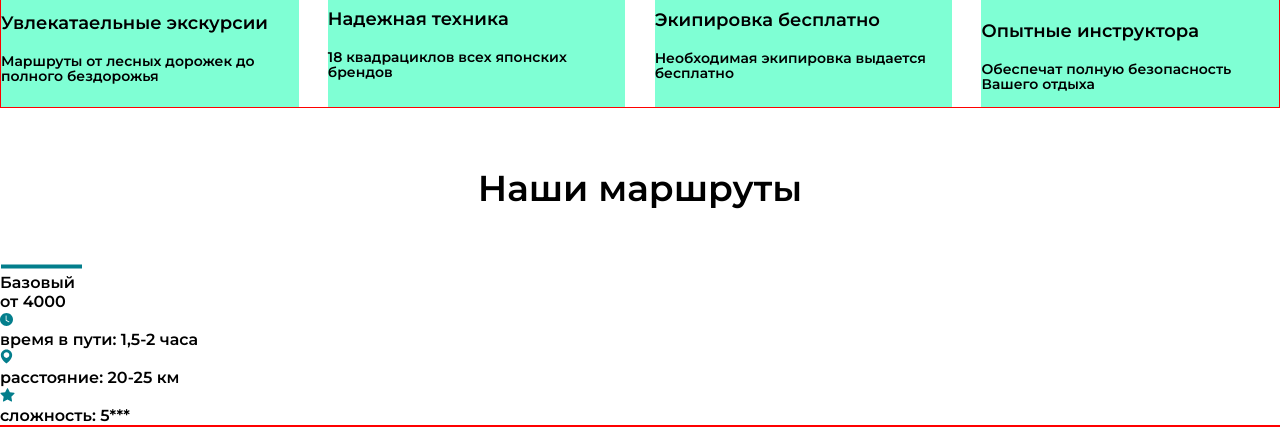
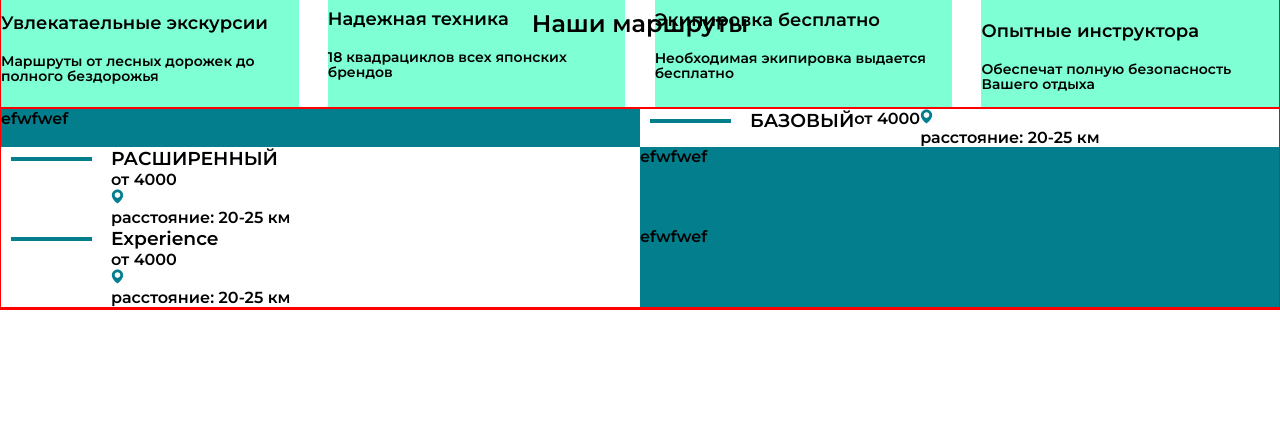
Before and after one commit to ivandubrouski/quad-bike-project, a plain HTML site: page index.html in a window 1280 px wide. Shown: the part 850-1277 px from the top of the page. After the commit the page ends 1160 px from the top, so only its background shows below. Drawn offline with Linux system fonts and the light colour scheme.

Commit message:
lesson-3

```diff
--- a/index.html
+++ b/index.html
@@ -5,6 +5,7 @@
     <meta name="viewport" content="width=device-width, initial-scale=1.0" />
     <link rel="preconnect" href="https://fonts.googleapis.com" />
     <link rel="preconnect" href="https://fonts.gstatic.com" crossorigin />
+    <!-- <link rel="stylesheet" href="path/to/font-awesome/css/font-awesome.min.css"> -->
     <link
       href="https://fonts.googleapis.com/css2?family=Montserrat:wght@600&display=swap"
       rel="stylesheet"
@@ -41,7 +42,9 @@
                 </ul>
               </nav>
               <div class="header__contacts">
-                <a class="header__phone" href="tel:+79212833326">+7 928 333 26</a>
+                <a class="header__phone" href="tel:+79212833326"
+                  >+7 928 333 26</a
+                >
                 <button class="header__call">Перезвоните мне</button>
               </div>
             </div>
@@ -64,13 +67,15 @@
                 width="31"
                 height="31"
                 viewBox="0 0 31 31"
-                fill="none">
+                fill="none"
+              >
                 <circle cx="15.5" cy="15.5" r="15.5" fill="white" />
                 <path
                   fill-rule="evenodd"
                   clip-rule="evenodd"
                   d="M8 16C8 15.8674 8.05268 15.7402 8.14645 15.6465C8.24021 15.5527 8.36739 15.5 8.5 15.5H20.293L17.146 12.354C17.0521 12.2601 16.9994 12.1328 16.9994 12C16.9994 11.8672 17.0521 11.7399 17.146 11.646C17.2399 11.5521 17.3672 11.4994 17.5 11.4994C17.6328 11.4994 17.7601 11.5521 17.854 11.646L21.854 15.646C21.9006 15.6925 21.9375 15.7476 21.9627 15.8084C21.9879 15.8691 22.0009 15.9342 22.0009 16C22.0009 16.0658 21.9879 16.1309 21.9627 16.1916C21.9375 16.2524 21.9006 16.3076 21.854 16.354L17.854 20.354C17.7601 20.4479 17.6328 20.5006 17.5 20.5006C17.3672 20.5006 17.2399 20.4479 17.146 20.354C17.0521 20.2601 16.9994 20.1328 16.9994 20C16.9994 19.8672 17.0521 19.7399 17.146 19.646L20.293 16.5H8.5C8.36739 16.5 8.24021 16.4473 8.14645 16.3536C8.05268 16.2598 8 16.1326 8 16Z"
-                  fill="#037E8C"/>
+                  fill="#037E8C"
+                />
               </svg>
             </button>
           </div>
@@ -83,8 +88,8 @@
           <div class="advantages__wrapper">
             <div class="advantages__item">
               <div class="advantages__images">
-                <img src="src/images/forest.svg" alt="">
-                <img src="src/images/circle.svg" alt="">
+                <img src="src/images/forest.svg" alt="" />
+                <img src="src/images/circle.svg" alt="" />
               </div>
               <h4 class="advantages__title">Увлекатаельные экскурсии</h4>
               <p class="advantages__text">
@@ -93,8 +98,8 @@
             </div>
             <div class="advantages__item">
               <div class="advantages__images">
-                <img src="src/images/moto.svg" alt="">
-                <img src="src/images/circle.svg" alt="">
+                <img src="src/images/moto.svg" alt="" />
+                <img src="src/images/circle.svg" alt="" />
               </div>
               <h4 class="advantages__title">Надежная техника</h4>
               <p class="advantages__text">
@@ -103,8 +108,8 @@
             </div>
             <div class="advantages__item">
               <div class="advantages__images">
-                <img src="src/images/ecip.svg" alt="">
-                <img src="src/images/circle.svg" alt="">
+                <img src="src/images/ecip.svg" alt="" />
+                <img src="src/images/circle.svg" alt="" />
               </div>
               <h4 class="advantages__title">Экипировка бесплатно</h4>
               <p class="advantages__text">
@@ -113,8 +118,8 @@
             </div>
             <div class="advantages__item">
               <div class="advantages__images">
-               <img src="src/images/instructor.svg" alt="">
-               <img src="src/images/circle.svg" alt="">
+                <img src="src/images/instructor.svg" alt="" />
+                <img src="src/images/circle.svg" alt="" />
               </div>
               <h4 class="advantages__title">Опытные инструктора</h4>
               <p class="advantages__text">
@@ -125,43 +130,55 @@
         </div>
       </sectiion>
       <section class="routs">
-        <div class="routs__basic">
-          <h5 class="routs__basic__title">Наши маршруты</h5>
-          <div class="basix__wrapper">
-            <div class="basic__info">
-                <div class="basic__line">
-                  <img src="src/images/Line 1.svg" alt="">
+        <div class="container">
+          <div class="routs__wrapper">
+            <h2 class="routs__title">Наши маршруты</h2>
+            <div class="routs__section">
+              <div class="routs__info routs__info_revers">
+                <h3 class="routs__subtitle">БАЗОВЫЙ</h3>
+                <div class="routs__price">от 4000</div>
+                <div class="routs__desc">
+                  <div class="">
+                    <img src="src/images/distance.svg" alt="" />
+                    <p class="basic__item__description">
+                      расстояние: <span>20-25 км</span>
+                    </p>
+                  </div>
                 </div>
-                <div class="basic__name">Базовый</div>
-                <div class="basic__price">от 4000 </div>
-              <div class="basic__items">
-                <div class="basic__item__time">
-                  <img src="src/images/time.svg" alt="">
-                  <p class="basic__item__description">время в пути: <span>1,5-2 часа</span></p>
+              </div>
+              <div class="routs__slider">efwfwef</div>
+            </div>
+            <div class="routs__section routs__section_revers">
+              <div class="routs__info">
+                <h3 class="routs__subtitle">РАСШИРЕННЫЙ</h3>
+                <div class="routs__price">от 4000</div>
+                <div class="routs__desc">
+                  <div class="">
+                    <img src="src/images/distance.svg" alt="" />
+                    <p class="basic__item__description">
+                      расстояние: <span>20-25 км</span>
+                    </p>
+                  </div>
                 </div>
-                <div class="basic__item__distance">
-                  <img src="src/images/distance.svg" alt="">
-                  <p class="basic__item__description">расстояние: <span>20-25 км</span></p>
+              </div>
+              <div class="routs__slider">efwfwef</div>
+            </div>
+            <div class="routs__section">
+              <div class="routs__info">
+                <h3 class="routs__subtitle">Experience</h3>
+                <div class="routs__price">от 4000</div>
+                <div class="routs__desc">
+                  <div class="">
+                    <img src="src/images/distance.svg" alt="" />
+                    <p class="basic__item__description">
+                      расстояние: <span>20-25 км</span>
+                    </p>
+                  </div>
                 </div>
-                <div class="basic__item__complication">
-                  <img src="src/images/complication.svg" alt="">
-                  <p class="basic__item__description">сложность: <span>5***</span></p>
-                </div>
-            </div>
-
-
-
-            </div>
-            <div class="basic__slider">
-
+              </div>
+              <div class="routs__slider">efwfwef</div>
             </div>
           </div>
-        </div>
-        <div class="routs__extended">
-
-        </div>
-        <div class="routs__experience">
-
         </div>
       </section>
     </main>
@@ -170,6 +187,5 @@
         <div class="footer__wrapper"></div>
       </div>
     </footer>
-
   </body>
 </html>
--- a/src/styles/index.css
+++ b/src/styles/index.css
@@ -35,7 +35,7 @@ i {
 }
 
 .background-wrapper {
-  background-image: url("src/images/bg-image.png");
+  background-image: url(../images/bg-image.png);
   background-repeat: no-repeat;
   background-position: center;
   background-size: cover;
@@ -48,6 +48,7 @@ i {
 }
 
 .header {
+  /* position: fixed; */
   width: 100%;
 }
 
@@ -150,8 +151,6 @@ i {
   margin-right: 32px;
 }
 
-
-
 /*=============MAIN=================*/
 
 .advantages__item {
@@ -172,8 +171,7 @@ margin-bottom: 20px;
   font-size: 14px;
   line-height: 108.7%;
   margin-bottom: 15px;
-rgba(18, 18, 20, 1)
-
+  /* rgba(18, 18, 20, 1) */
 }
 
 .advantages__wrapper {
@@ -204,7 +202,6 @@ rgba(18, 18, 20, 1)
   left: -28px;
 }
 
-
 /* h1
 
 .header
@@ -215,18 +212,66 @@ a[href$="https://kyfar"] {
 
 } */
 
-
-.routs__basic__title{
+.routs__basic__title {
   font-weight: 700;
   font-size: 36px;
   line-height: 130%;
-padding-top: 57px ;
+  padding-top: 57px;
   display: block;
   margin: 0 auto;
   padding-bottom: 42px;
   text-align: center;
 }
 
-.basic__line{
+.basic__line {
   display: inline;
 }
+
+.routs__info {
+  position: relative;
+  width: 50%;
+  padding-left: 110px;
+}
+
+.routs__wrapper {
+  position: relative;
+}
+
+.routs__section {
+  display: flex;
+}
+
+/* .routs__section_revers {
+  flex-direction: row-reverse;
+} */
+
+.routs__title {
+  position: absolute;
+  top: 0;
+  left: 0;
+  right: 0;
+  bottom: 0;
+  /* inset: 0; */
+  top: -100px;
+  text-align: center;
+}
+
+.routs__info::before {
+  content: "";
+  position: absolute;
+  top: 10px;
+  left: 10px;
+  width: 81px;
+  height: 4px;
+  background-color: #037e8c;
+}
+
+.routs__slider {
+  width: 50%;
+  background-color: #037e8c;
+}
+
+.routs__info_revers {
+  display: flex;
+  order: 1;
+}
```
Lines whose indentation alone changed are shown as unchanged.
